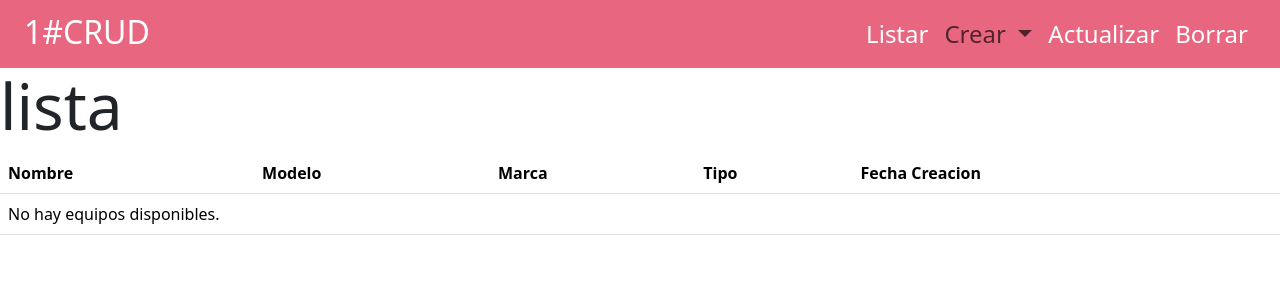
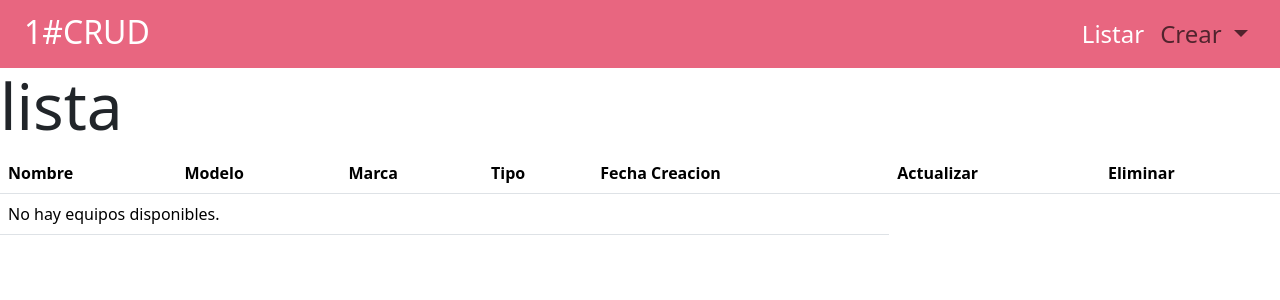
Before and after one commit to nio9827/CRUD1, a Django app: page /listar in a window 1280 px wide. Shown: the top 300 px of the page. Run offline with Django 4.2, Linux system fonts and the light colour scheme; data that the repository does not hold is empty.

Commit message:
commit 16/05/2024 autor: nio27

```diff
--- a/CRUD1app/templates/lista.html
+++ b/CRUD1app/templates/lista.html
@@ -11,6 +11,8 @@
         <th scope="col">Marca</th>
         <th scope="col">Tipo</th>
         <th scope="col">Fecha Creacion</th>
+        <th scope='col'>Actualizar</th>
+        <th scope='col'>Eliminar</th>
       </tr>
     </thead>
     <tbody>
@@ -21,6 +23,16 @@
           <td>{{ equipo.marca }}</td>
           <td>{{ equipo.tipo }}</td>
           <td>{{ equipo.fecha_creacion }}</td>
+          <td> <!-- Button trigger modal -->
+            <a href="{% url 'actualizar' equipo.id %}"><button type="button" class="btn btn-primary" data-bs-toggle="modal" data-bs-target="#staticBackdrop">
+                Actualizar
+            </button></a>
+        </td>
+        <td> <!-- Button trigger modal -->
+          <a href="{% url 'eliminar' equipo.id %}"><button type="button" class="btn btn-danger" data-bs-toggle="modal" data-bs-target="#staticBackdrop">
+              Borrar
+          </button></a>
+      </td>
       </tr>
   {% empty %}
       <tr>
@@ -30,4 +42,5 @@
     </tbody>
   </table>
 
+
 {% endblock%}
--- a/CRUD1app/templates/plantilla.html
+++ b/CRUD1app/templates/plantilla.html
@@ -66,12 +66,7 @@
                             </ul>
                         </li>
                       </li>
-                      <li class="nav-item">
-                        <a class="nav-link text-white" href="#">Actualizar</a>
-                      </li>
-                      <li class="nav-item">
-                        <a class="nav-link text-white" href="#">Borrar</a>
-                      </li>
+
                     </ul>
                   </div>
               </div>
--- a/CRUD1app/urls.py
+++ b/CRUD1app/urls.py
@@ -8,4 +8,6 @@ urlpatterns = [
     path('c_modelo', views.c_modelo, name='c_modelo'),
     path('c_usuario', views.c_usuario, name='c_usuario'),
     path('c_equipo', views.c_equipo, name='c_equipo'),
+    path('actualizar/<int:id>/', views.actualizar, name='actualizar'),
+    path('eliminar/<int:id>/', views.eliminar, name='eliminar'),
 ]
--- a/CRUD1app/views.py
+++ b/CRUD1app/views.py
@@ -1,4 +1,4 @@
-from django.shortcuts import render,redirect
+from django.shortcuts import render,redirect,get_object_or_404
 from django.http import HttpResponseRedirect
 from .forms import *
 from .models import *
@@ -14,8 +14,6 @@ def home(request):
 def listar(request):
 
     all_object = Equipos.objects.all()
-
-
 
     return render(request, 'lista.html',{'all_object':all_object})
 
@@ -69,3 +67,30 @@ def c_equipo(request):
             print ("Formulario Invalido:", form.errors)
 
     return render (request,'crear/c_equipo.html', {'form':form})
+
+
+
+
+def actualizar (request ,id):
+    libro = get_object_or_404(Equipos, pk=id)
+
+    if request.method == 'POST':
+        form = EquipoForm(request.POST, instance=libro)
+        if form.is_valid():
+            form.save()
+            return redirect('/listar')
+    else:
+        form = EquipoForm(instance=libro)
+
+    return render(request, 'actualizar.html', {'form': form})
+
+
+
+def eliminar  (request, id):
+    form = get_object_or_404(Equipos, pk=id)
+
+    if request.method == 'POST':
+        form.delete()
+        return redirect('/listar')
+
+    return render(request, 'eliminar.html', {'form': form})
```
Also changed, not shown: CRUD1app/templates/actualizar.html (added, +17 -0 lines), CRUD1app/templates/eliminar.html (added, +17 -0 lines). Lines whose indentation alone changed are shown as unchanged.
